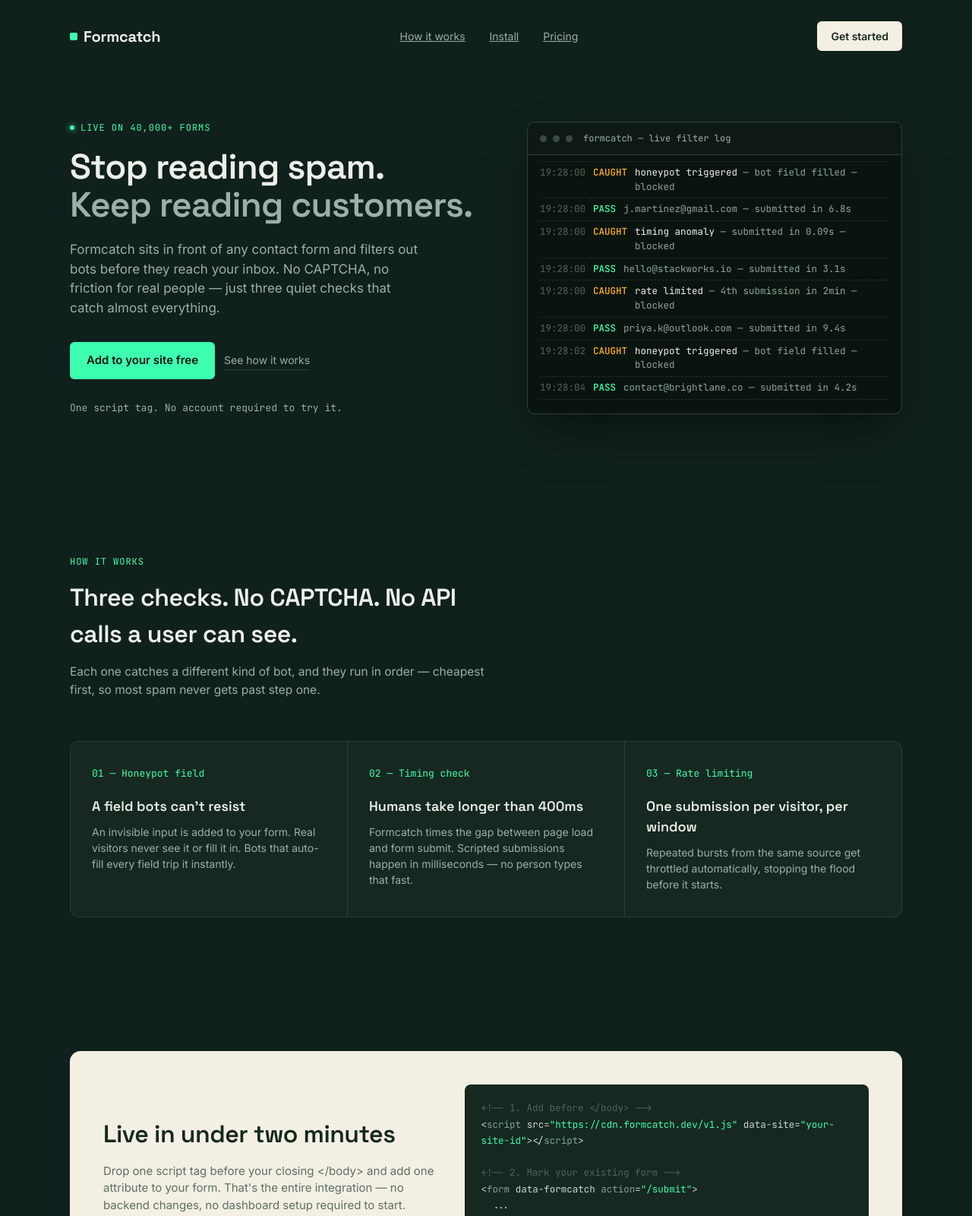
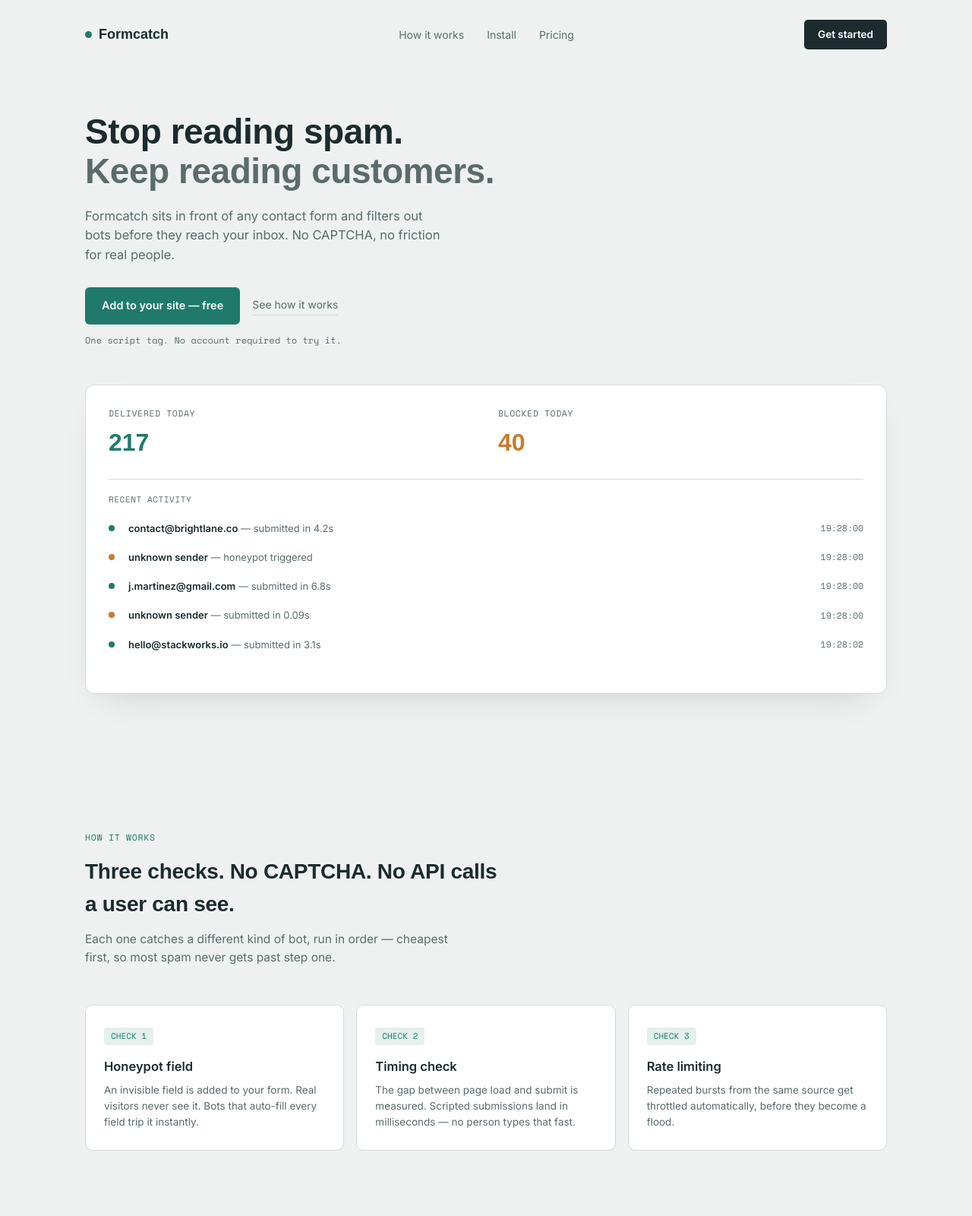
Before and after one commit to enockdev24/formcatch, a website: page index.html in a window 1280 px wide. Shown: the top 1600 px of the page at 76% size. Drawn offline with nearby package versions, Linux system fonts and the light colour scheme; a web font is replaced by a local one.

Commit message:
Update styles and content in index.html

```diff
--- a/index.html
+++ b/index.html
@@ -5,36 +5,31 @@
 <meta name="viewport" content="width=device-width, initial-scale=1.0">
 <title>Formcatch — Spam filter for contact forms</title>
 <link rel="preconnect" href="https://fonts.googleapis.com">
-<link href="https://fonts.googleapis.com/css2?family=Space+Grotesk:wght@400;500;600;700&family=Inter:wght@400;500;600&family=JetBrains+Mono:wght@400;500&display=swap" rel="stylesheet">
+<link href="https://fonts.googleapis.com/css2?family=Archivo+Expanded:wght@600;700&family=Inter:wght@400;500;600&family=Space+Mono:wght@400;700&display=swap" rel="stylesheet">
 <style>
   :root {
-    --ink: #10201C;
-    --ink-2: #16281F;
-    --paper: #F4EFE3;
-    --paper-dim: #E8E1D0;
-    --line: #2B4038;
-    --line-soft: rgba(244,239,227,0.12);
-    --text: #EDEFE9;
-    --text-dim: #9CB0A6;
-    --text-ink: #16281F;
-    --text-ink-dim: #5C6F64;
-    --green: #3DFFB0;
-    --amber: #FFB020;
-    --font-display: 'Space Grotesk', sans-serif;
+    --bg: #EEF1EF;
+    --panel: #FFFFFF;
+    --ink: #1B2B2E;
+    --ink-soft: #5B6B6C;
+    --line: #D4DBD9;
+    --teal: #1F7A6C;
+    --teal-soft: #E4F0EC;
+    --amber: #C97A2B;
+    --amber-soft: #F6E9DB;
+    --font-display: 'Archivo Expanded', sans-serif;
     --font-body: 'Inter', sans-serif;
-    --font-mono: 'JetBrains Mono', monospace;
+    --font-mono: 'Space Mono', monospace;
   }
 
   * { margin: 0; padding: 0; box-sizing: border-box; }
-
   html { scroll-behavior: smooth; }
 
   body {
-    background: var(--ink);
-    color: var(--text);
+    background: var(--bg);
+    color: var(--ink);
     font-family: var(--font-body);
-    line-height: 1.5;
-    -webkit-font-smoothing: antialiased;
+    line-height: 1.55;
   }
 
   @media (prefers-reduced-motion: reduce) {
@@ -42,295 +37,261 @@
   }
 
   a { color: inherit; }
-
-  .wrap {
-    max-width: 1160px;
-    margin: 0 auto;
-    padding: 0 32px;
-  }
+  .wrap { max-width: 1120px; margin: 0 auto; padding: 0 32px; }
 
   /* NAV */
   nav {
     display: flex;
     align-items: center;
     justify-content: space-between;
-    padding: 28px 32px;
-    max-width: 1160px;
+    padding: 26px 32px;
+    max-width: 1120px;
     margin: 0 auto;
   }
   .logo {
     font-family: var(--font-display);
     font-weight: 700;
-    font-size: 20px;
-    letter-spacing: -0.01em;
+    font-size: 18px;
     display: flex;
     align-items: center;
-    gap: 8px;
+    gap: 9px;
   }
   .logo-mark {
-    width: 10px; height: 10px;
-    background: var(--green);
-    border-radius: 2px;
-    display: inline-block;
+    width: 9px; height: 9px;
+    background: var(--teal);
+    border-radius: 50%;
   }
-  .nav-links { display: flex; gap: 32px; font-size: 14px; color: var(--text-dim); }
-  .nav-links a:hover { color: var(--text); }
+  .nav-links { display: flex; gap: 30px; font-size: 14px; color: var(--ink-soft); }
+  .nav-links a { text-decoration: none; }
+  .nav-links a:hover { color: var(--ink); }
   .nav-cta {
-    background: var(--paper);
-    color: var(--text-ink);
+    background: var(--ink);
+    color: var(--panel);
     padding: 9px 18px;
-    border-radius: 6px;
-    font-size: 14px;
+    border-radius: 5px;
+    font-size: 13.5px;
     font-weight: 600;
     text-decoration: none;
   }
 
   /* HERO */
-  .hero {
-    padding: 64px 0 96px;
-  }
+  .hero { padding: 56px 0 96px; }
   .hero-grid {
     display: grid;
-    grid-template-columns: 1.05fr 0.95fr;
-    gap: 56px;
-    align-items: center;
-  }
-  .eyebrow {
-    font-family: var(--font-mono);
-    font-size: 12px;
-    letter-spacing: 0.08em;
-    text-transform: uppercase;
-    color: var(--green);
-    margin-bottom: 18px;
-    display: flex;
-    align-items: center;
-    gap: 8px;
-  }
-  .eyebrow::before {
-    content: '';
-    width: 6px; height: 6px;
-    background: var(--green);
-    border-radius: 50%;
-    box-shadow: 0 0 8px var(--green);
+    grid-template-columns: 1fr;
+    gap: 48px;
   }
   h1 {
     font-family: var(--font-display);
     font-size: 46px;
-    line-height: 1.08;
-    font-weight: 600;
-    letter-spacing: -0.02em;
-    margin-bottom: 22px;
+    line-height: 1.14;
+    font-weight: 700;
+    letter-spacing: -0.01em;
+    max-width: 720px;
+    margin-bottom: 20px;
   }
-  h1 em {
-    font-style: normal;
-    color: var(--text-dim);
+  h1 .dim { color: var(--ink-soft); }
+  .hero p.lede {
+    font-size: 16.5px;
+    color: var(--ink-soft);
+    max-width: 480px;
+    margin-bottom: 30px;
   }
-  .hero p.lede {
-    font-size: 17px;
-    color: var(--text-dim);
-    max-width: 460px;
-    margin-bottom: 32px;
-  }
-  .hero-actions { display: flex; gap: 12px; align-items: center; margin-bottom: 28px; }
+  .hero-actions { display: flex; gap: 16px; align-items: center; margin-bottom: 12px; flex-wrap: wrap; }
   .btn-primary {
-    background: var(--green);
-    color: #08150F;
+    background: var(--teal);
+    color: #F2FBF8;
     padding: 13px 22px;
     border-radius: 6px;
     font-weight: 600;
-    font-size: 15px;
+    font-size: 14.5px;
     text-decoration: none;
     display: inline-block;
-    transition: transform 0.15s ease;
   }
-  .btn-primary:hover { transform: translateY(-1px); }
   .btn-secondary {
-    color: var(--text-dim);
+    color: var(--ink-soft);
     font-size: 14px;
     text-decoration: none;
     border-bottom: 1px solid var(--line);
     padding-bottom: 2px;
   }
-  .hero-note { font-size: 13px; color: var(--text-dim); font-family: var(--font-mono); }
+  .hero-note { font-family: var(--font-mono); font-size: 12px; color: var(--ink-soft); }
 
-  /* TERMINAL — signature element */
-  .terminal {
-    background: #0A140F;
+  /* DASHBOARD — signature element */
+  .dashboard {
+    background: var(--panel);
     border: 1px solid var(--line);
-    border-radius: 10px;
-    overflow: hidden;
-    box-shadow: 0 24px 60px -20px rgba(0,0,0,0.6);
+    border-radius: 12px;
+    padding: 28px 30px;
+    box-shadow: 0 20px 44px -28px rgba(27,43,46,0.25);
   }
-  .terminal-bar {
+  .tally-row {
     display: flex;
+    gap: 32px;
+    padding-bottom: 22px;
+    margin-bottom: 18px;
+    border-bottom: 1px solid var(--line);
+  }
+  .tally { flex: 1; }
+  .tally-label {
+    font-family: var(--font-mono);
+    font-size: 11.5px;
+    text-transform: uppercase;
+    letter-spacing: 0.05em;
+    color: var(--ink-soft);
+    margin-bottom: 6px;
+  }
+  .tally-value {
+    font-family: var(--font-display);
+    font-size: 32px;
+    font-weight: 700;
+  }
+  .tally-value.teal { color: var(--teal); }
+  .tally-value.amber { color: var(--amber); }
+
+  .feed-label {
+    font-family: var(--font-mono);
+    font-size: 11px;
+    color: var(--ink-soft);
+    text-transform: uppercase;
+    letter-spacing: 0.05em;
+    margin-bottom: 10px;
+  }
+  .feed { height: 208px; overflow: hidden; }
+  .row {
+    display: grid;
+    grid-template-columns: 14px 1fr auto;
     align-items: center;
-    gap: 8px;
-    padding: 12px 16px;
-    border-bottom: 1px solid var(--line);
-    background: rgba(255,255,255,0.02);
+    gap: 12px;
+    padding: 9px 0;
+    font-size: 13px;
+    opacity: 0;
+    animation: fadeIn 0.35s ease forwards;
   }
-  .dot { width: 9px; height: 9px; border-radius: 50%; background: #3A4A42; }
-  .terminal-title {
-    font-family: var(--font-mono);
-    font-size: 12px;
-    color: var(--text-dim);
-    margin-left: 6px;
-  }
-  .terminal-body {
-    padding: 18px 16px;
-    font-family: var(--font-mono);
-    font-size: 12.5px;
-    height: 340px;
-    overflow: hidden;
-    position: relative;
-  }
-  .log-line {
-    display: flex;
-    gap: 10px;
-    padding: 5px 0;
-    opacity: 0;
-    animation: fadeIn 0.4s ease forwards;
-    border-bottom: 1px dashed var(--line-soft);
-  }
-  .log-time { color: #506357; flex-shrink: 0; }
-  .log-status { flex-shrink: 0; font-weight: 500; }
-  .log-status.pass { color: var(--green); }
-  .log-status.catch { color: var(--amber); }
-  .log-detail { color: #8FA398; }
-  .log-detail .reason { color: var(--text); }
+  .dot { width: 8px; height: 8px; border-radius: 50%; }
+  .dot.teal { background: var(--teal); }
+  .dot.amber { background: var(--amber); }
+  .row-detail { color: var(--ink); }
+  .row-detail .who { font-weight: 600; }
+  .row-detail .why { color: var(--ink-soft); }
+  .row-time { font-family: var(--font-mono); font-size: 11.5px; color: var(--ink-soft); }
   @keyframes fadeIn { to { opacity: 1; } }
 
-  /* HOW IT WORKS */
-  .section { padding: 88px 0; }
-  .section-head { max-width: 560px; margin-bottom: 56px; }
+  /* SECTIONS */
+  .section { padding: 84px 0; }
   .section-label {
     font-family: var(--font-mono);
-    font-size: 12px;
-    color: var(--green);
+    font-size: 11.5px;
+    color: var(--teal);
     text-transform: uppercase;
-    letter-spacing: 0.08em;
+    letter-spacing: 0.06em;
     margin-bottom: 14px;
   }
   h2 {
     font-family: var(--font-display);
-    font-size: 32px;
-    font-weight: 600;
-    letter-spacing: -0.015em;
-    margin-bottom: 14px;
+    font-size: 28px;
+    font-weight: 700;
+    letter-spacing: -0.01em;
+    margin-bottom: 12px;
+    max-width: 560px;
   }
-  .section-head p { color: var(--text-dim); font-size: 15.5px; }
+  .section-head { margin-bottom: 50px; }
+  .section-head p { color: var(--ink-soft); font-size: 15.5px; max-width: 500px; }
 
-  .steps {
+  .checks {
     display: grid;
     grid-template-columns: repeat(3, 1fr);
-    gap: 1px;
-    background: var(--line);
+    gap: 16px;
+  }
+  .check {
+    background: var(--panel);
+    border: 1px solid var(--line);
+    border-radius: 10px;
+    padding: 26px 24px;
+  }
+  .check-tag {
+    font-family: var(--font-mono);
+    font-size: 11px;
+    color: var(--teal);
+    background: var(--teal-soft);
+    display: inline-block;
+    padding: 3px 9px;
+    border-radius: 4px;
+    margin-bottom: 16px;
+  }
+  .check h3 { font-size: 16.5px; font-weight: 600; margin-bottom: 8px; }
+  .check p { color: var(--ink-soft); font-size: 13.5px; }
+
+  /* INSTALL */
+  .install {
+    background: var(--panel);
     border: 1px solid var(--line);
     border-radius: 12px;
-    overflow: hidden;
-  }
-  .step {
-    background: var(--ink-2);
-    padding: 32px 28px;
-  }
-  .step-num {
-    font-family: var(--font-mono);
-    font-size: 13px;
-    color: var(--green);
-    margin-bottom: 20px;
-  }
-  .step h3 {
-    font-family: var(--font-display);
-    font-size: 18px;
-    font-weight: 600;
-    margin-bottom: 10px;
-  }
-  .step p { color: var(--text-dim); font-size: 14px; }
-
-  /* CODE SNIPPET */
-  .install {
-    background: var(--paper);
-    border-radius: 14px;
-    padding: 44px;
+    padding: 40px;
     display: grid;
-    grid-template-columns: 0.9fr 1.1fr;
+    grid-template-columns: 0.85fr 1.15fr;
     gap: 40px;
     align-items: center;
   }
-  .install-copy h2 { color: var(--text-ink); }
-  .install-copy p { color: var(--text-ink-dim); font-size: 15px; margin-bottom: 0; }
   .code-block {
-    background: #16281F;
+    background: var(--ink);
+    color: #DCE7E3;
     border-radius: 8px;
     padding: 20px 22px;
     font-family: var(--font-mono);
-    font-size: 12.5px;
-    line-height: 1.7;
-    color: #C9D9CF;
+    font-size: 12px;
+    line-height: 1.75;
     overflow-x: auto;
   }
-  .code-block .tag { color: #7FA396; }
-  .code-block .str { color: var(--green); }
-  .code-block .com { color: #4E6558; }
+  .code-block .tag { color: #8FB0C7; }
+  .code-block .str { color: #7FCDB0; }
+  .code-block .com { color: #6E8280; }
 
   /* PRICING */
   .pricing-grid {
     display: grid;
     grid-template-columns: repeat(4, 1fr);
-    gap: 16px;
+    gap: 14px;
   }
   .plan {
+    background: var(--panel);
     border: 1px solid var(--line);
-    border-radius: 12px;
-    padding: 28px 24px;
+    border-radius: 10px;
+    padding: 24px 22px;
     display: flex;
     flex-direction: column;
   }
-  .plan.featured {
-    border-color: var(--green);
-    background: rgba(61,255,176,0.04);
-  }
-  .plan-name { font-family: var(--font-mono); font-size: 13px; color: var(--text-dim); margin-bottom: 16px; }
-  .plan-price {
-    font-family: var(--font-display);
-    font-size: 32px;
-    font-weight: 600;
-    margin-bottom: 4px;
-  }
-  .plan-price span { font-size: 14px; color: var(--text-dim); font-weight: 400; }
-  .plan-desc { font-size: 13px; color: var(--text-dim); margin-bottom: 24px; }
-  .plan-features { list-style: none; font-size: 13.5px; color: var(--text); flex-grow: 1; }
-  .plan-features li { padding: 7px 0; border-top: 1px solid var(--line-soft); display: flex; gap: 8px; }
+  .plan.featured { border-color: var(--teal); box-shadow: 0 0 0 1px var(--teal); }
+  .plan-name { font-family: var(--font-mono); font-size: 11.5px; color: var(--ink-soft); margin-bottom: 14px; }
+  .plan-price { font-family: var(--font-display); font-size: 28px; font-weight: 700; margin-bottom: 4px; }
+  .plan-price span { font-size: 13px; color: var(--ink-soft); font-family: var(--font-body); font-weight: 400; }
+  .plan-desc { font-size: 12.5px; color: var(--ink-soft); margin-bottom: 18px; }
+  .plan-features { list-style: none; font-size: 13px; flex-grow: 1; }
+  .plan-features li { padding: 6px 0; border-top: 1px solid var(--line); color: var(--ink-soft); }
   .plan-features li:first-child { border-top: none; }
-  .plan-features li::before { content: '—'; color: var(--text-dim); }
   .plan-cta {
-    margin-top: 24px;
+    margin-top: 18px;
     text-align: center;
     padding: 10px;
     border-radius: 6px;
-    font-size: 14px;
+    font-size: 13.5px;
     font-weight: 600;
     text-decoration: none;
     border: 1px solid var(--line);
-    color: var(--text);
+    color: var(--ink);
   }
-  .plan.featured .plan-cta { background: var(--green); color: #08150F; border: none; }
+  .plan.featured .plan-cta { background: var(--teal); color: #F2FBF8; border: none; }
 
-  footer {
-    border-top: 1px solid var(--line-soft);
-    padding: 40px 0 48px;
-    text-align: center;
-  }
-  footer p { color: var(--text-dim); font-size: 13px; font-family: var(--font-mono); }
+  footer { padding: 40px 0 48px; text-align: center; border-top: 1px solid var(--line); }
+  footer p { color: var(--ink-soft); font-size: 12.5px; font-family: var(--font-mono); }
 
   @media (max-width: 860px) {
-    .hero-grid { grid-template-columns: 1fr; }
-    .steps { grid-template-columns: 1fr; }
-    .install { grid-template-columns: 1fr; padding: 28px; }
+    .checks { grid-template-columns: 1fr; }
+    .install { grid-template-columns: 1fr; padding: 26px; }
     .pricing-grid { grid-template-columns: 1fr 1fr; }
     h1 { font-size: 34px; }
-    nav { flex-wrap: wrap; gap: 16px; }
     .nav-links { display: none; }
+    .tally-row { flex-direction: column; gap: 14px; }
   }
 </style>
 </head>
@@ -349,22 +310,28 @@
 <header class="hero">
   <div class="wrap hero-grid">
     <div>
-      <div class="eyebrow">Live on 40,000+ forms</div>
-      <h1>Stop reading spam.<br><em>Keep reading customers.</em></h1>
-      <p class="lede">Formcatch sits in front of any contact form and filters out bots before they reach your inbox. No CAPTCHA, no friction for real people — just three quiet checks that catch almost everything.</p>
+      <h1>Stop reading spam.<br><span class="dim">Keep reading customers.</span></h1>
+      <p class="lede">Formcatch sits in front of any contact form and filters out bots before they reach your inbox. No CAPTCHA, no friction for real people.</p>
       <div class="hero-actions">
-        <a href="#install" class="btn-primary">Add to your site free</a>
+        <a href="#install" class="btn-primary">Add to your site — free</a>
         <a href="#how" class="btn-secondary">See how it works</a>
       </div>
       <div class="hero-note">One script tag. No account required to try it.</div>
     </div>
 
-    <div class="terminal">
-      <div class="terminal-bar">
-        <span class="dot"></span><span class="dot"></span><span class="dot"></span>
-        <span class="terminal-title">formcatch — live filter log</span>
+    <div class="dashboard">
+      <div class="tally-row">
+        <div class="tally">
+          <div class="tally-label">Delivered today</div>
+          <div class="tally-value teal" id="tally-pass">0</div>
+        </div>
+        <div class="tally">
+          <div class="tally-label">Blocked today</div>
+          <div class="tally-value amber" id="tally-catch">0</div>
+        </div>
       </div>
-      <div class="terminal-body" id="log"></div>
+      <div class="feed-label">Recent activity</div>
+      <div class="feed" id="log"></div>
     </div>
   </div>
 </header>
@@ -374,23 +341,23 @@
     <div class="section-head">
       <div class="section-label">How it works</div>
       <h2>Three checks. No CAPTCHA. No API calls a user can see.</h2>
-      <p>Each one catches a different kind of bot, and they run in order — cheapest first, so most spam never gets past step one.</p>
+      <p>Each one catches a different kind of bot, run in order — cheapest first, so most spam never gets past step one.</p>
     </div>
-    <div class="steps">
-      <div class="step">
-        <div class="step-num">01 — Honeypot field</div>
-        <h3>A field bots can't resist</h3>
-        <p>An invisible input is added to your form. Real visitors never see it or fill it in. Bots that auto-fill every field trip it instantly.</p>
+    <div class="checks">
+      <div class="check">
+        <div class="check-tag">CHECK 1</div>
+        <h3>Honeypot field</h3>
+        <p>An invisible field is added to your form. Real visitors never see it. Bots that auto-fill every field trip it instantly.</p>
       </div>
-      <div class="step">
-        <div class="step-num">02 — Timing check</div>
-        <h3>Humans take longer than 400ms</h3>
-        <p>Formcatch times the gap between page load and form submit. Scripted submissions happen in milliseconds — no person types that fast.</p>
+      <div class="check">
+        <div class="check-tag">CHECK 2</div>
+        <h3>Timing check</h3>
+        <p>The gap between page load and submit is measured. Scripted submissions land in milliseconds — no person types that fast.</p>
       </div>
-      <div class="step">
-        <div class="step-num">03 — Rate limiting</div>
-        <h3>One submission per visitor, per window</h3>
-        <p>Repeated bursts from the same source get throttled automatically, stopping the flood before it starts.</p>
+      <div class="check">
+        <div class="check-tag">CHECK 3</div>
+        <h3>Rate limiting</h3>
+        <p>Repeated bursts from the same source get throttled automatically, before they become a flood.</p>
       </div>
     </div>
   </div>
@@ -399,9 +366,9 @@
 <section class="section" id="install">
   <div class="wrap">
     <div class="install">
-      <div class="install-copy">
+      <div>
         <h2>Live in under two minutes</h2>
-        <p>Drop one script tag before your closing &lt;/body&gt; and add one attribute to your form. That's the entire integration — no backend changes, no dashboard setup required to start.</p>
+        <p style="color: var(--ink-soft); font-size: 15px;">Drop one script tag before your closing &lt;/body&gt; and add one attribute to your form. No backend changes required to start.</p>
       </div>
       <div class="code-block">
 <span class="com">&lt;!-- 1. Add before &lt;/body&gt; --&gt;</span><br>
@@ -420,7 +387,7 @@
     <div class="section-head">
       <div class="section-label">Pricing</div>
       <h2>Free to try. Cheap to keep.</h2>
-      <p>Priced per site, not per submission — spam volume shouldn't be what determines your bill.</p>
+      <p>Priced per site, not per submission — spam volume shouldn't set your bill.</p>
     </div>
     <div class="pricing-grid">
       <div class="plan">
@@ -429,7 +396,7 @@
         <div class="plan-desc">One site, forever</div>
         <ul class="plan-features">
           <li>Up to 200 submissions/mo</li>
-          <li>All 3 filter checks</li>
+          <li>All 3 checks</li>
           <li>Email support</li>
         </ul>
         <a href="#" class="plan-cta">Start free</a>
@@ -440,7 +407,7 @@
         <div class="plan-desc">1 site, unlimited volume</div>
         <ul class="plan-features">
           <li>Unlimited submissions</li>
-          <li>Spam log dashboard</li>
+          <li>Activity dashboard</li>
           <li>Email alerts</li>
         </ul>
         <a href="#" class="plan-cta">Choose Starter</a>
@@ -477,38 +444,44 @@
 
 <script>
   const events = [
-    { status: 'pass', detail: 'contact@brightlane.co — submitted in 4.2s' },
-    { status: 'catch', reason: 'honeypot triggered', detail: 'bot field filled — blocked' },
-    { status: 'pass', detail: 'j.martinez@gmail.com — submitted in 6.8s' },
-    { status: 'catch', reason: 'timing anomaly', detail: 'submitted in 0.09s — blocked' },
-    { status: 'pass', detail: 'hello@stackworks.io — submitted in 3.1s' },
-    { status: 'catch', reason: 'rate limited', detail: '4th submission in 2min — blocked' },
-    { status: 'pass', detail: 'priya.k@outlook.com — submitted in 9.4s' },
-    { status: 'catch', reason: 'honeypot triggered', detail: 'bot field filled — blocked' },
+    { status: 'pass', who: 'contact@brightlane.co', why: 'submitted in 4.2s' },
+    { status: 'catch', who: 'unknown sender', why: 'honeypot triggered' },
+    { status: 'pass', who: 'j.martinez@gmail.com', why: 'submitted in 6.8s' },
+    { status: 'catch', who: 'unknown sender', why: 'submitted in 0.09s' },
+    { status: 'pass', who: 'hello@stackworks.io', why: 'submitted in 3.1s' },
+    { status: 'catch', who: 'unknown sender', why: 'rate limited' },
+    { status: 'pass', who: 'priya.k@outlook.com', why: 'submitted in 9.4s' },
+    { status: 'catch', who: 'unknown sender', why: 'honeypot triggered' },
   ];
 
   const logEl = document.getElementById('log');
-  let i = 0;
+  const passEl = document.getElementById('tally-pass');
+  const catchEl = document.getElementById('tally-catch');
+  let i = 0, passCount = 214, catchCount = 38;
+  passEl.textContent = passCount;
+  catchEl.textContent = catchCount;
 
   function tick() {
     const e = events[i % events.length];
-    const line = document.createElement('div');
-    line.className = 'log-line';
+    const row = document.createElement('div');
+    row.className = 'row';
     const now = new Date();
     const time = now.toTimeString().slice(0,8);
-    if (e.status === 'pass') {
-      line.innerHTML = `<span class="log-time">${time}</span><span class="log-status pass">PASS</span><span class="log-detail">${e.detail}</span>`;
-    } else {
-      line.innerHTML = `<span class="log-time">${time}</span><span class="log-status catch">CAUGHT</span><span class="log-detail"><span class="reason">${e.reason}</span> — ${e.detail}</span>`;
-    }
-    logEl.appendChild(line);
-    if (logEl.children.length > 11) logEl.removeChild(logEl.firstChild);
-    logEl.scrollTop = logEl.scrollHeight;
+    const dotClass = e.status === 'pass' ? 'teal' : 'amber';
+    row.innerHTML = `
+      <span class="dot ${dotClass}"></span>
+      <span class="row-detail"><span class="who">${e.who}</span> <span class="why">— ${e.why}</span></span>
+      <span class="row-time">${time}</span>
+    `;
+    logEl.appendChild(row);
+    if (logEl.children.length > 5) logEl.removeChild(logEl.firstChild);
+    if (e.status === 'pass') { passCount++; passEl.textContent = passCount; }
+    else { catchCount++; catchEl.textContent = catchCount; }
     i++;
   }
 
-  for (let j = 0; j < 7; j++) tick();
-  setInterval(tick, 2200);
+  for (let j = 0; j < 4; j++) tick();
+  setInterval(tick, 2600);
 </script>
 
 </body>
```
